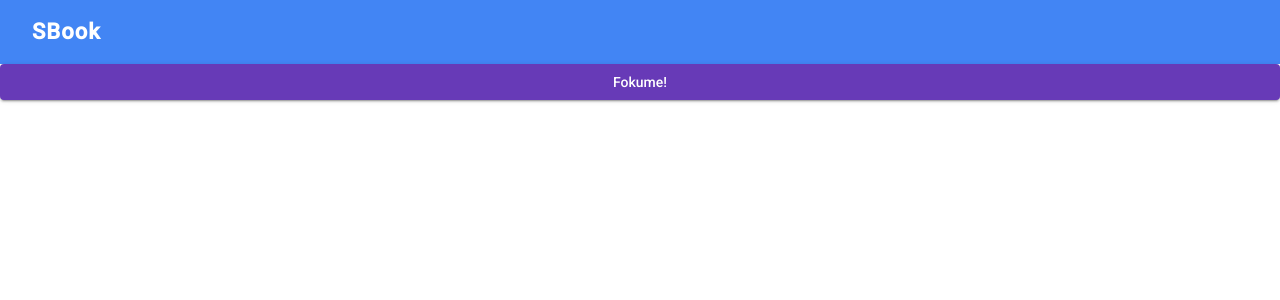
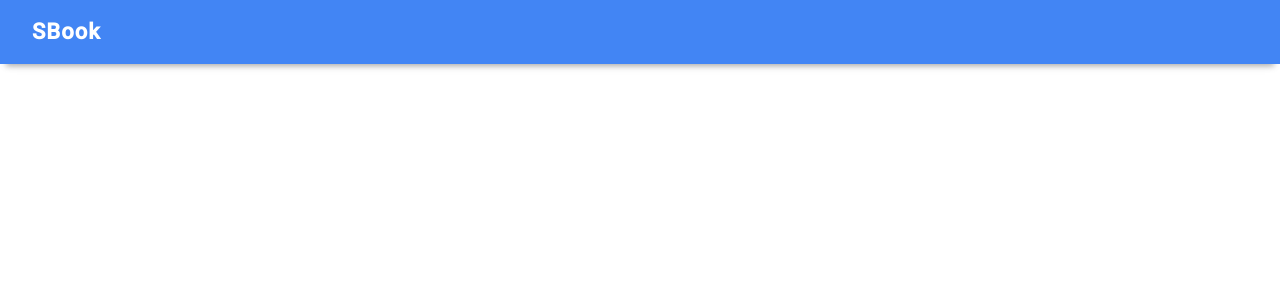
Before and after one commit to mhazak/ng-social-network-wall, an Angular app: page / in a window 1280 px wide. Shown: the top 300 px of the page. Built offline with nearby package versions, Linux system fonts and the light colour scheme.

Commit message:
[cleaning] test rm

```diff
--- a/src/app/app.component.html
+++ b/src/app/app.component.html
@@ -1,4 +1,4 @@
 <div class="container">
 	<app-topbar></app-topbar>
-	<button mat-raised-button color="primary">Fokume!</button>
+	<router-outlet></router-outlet>
 </div>
```
